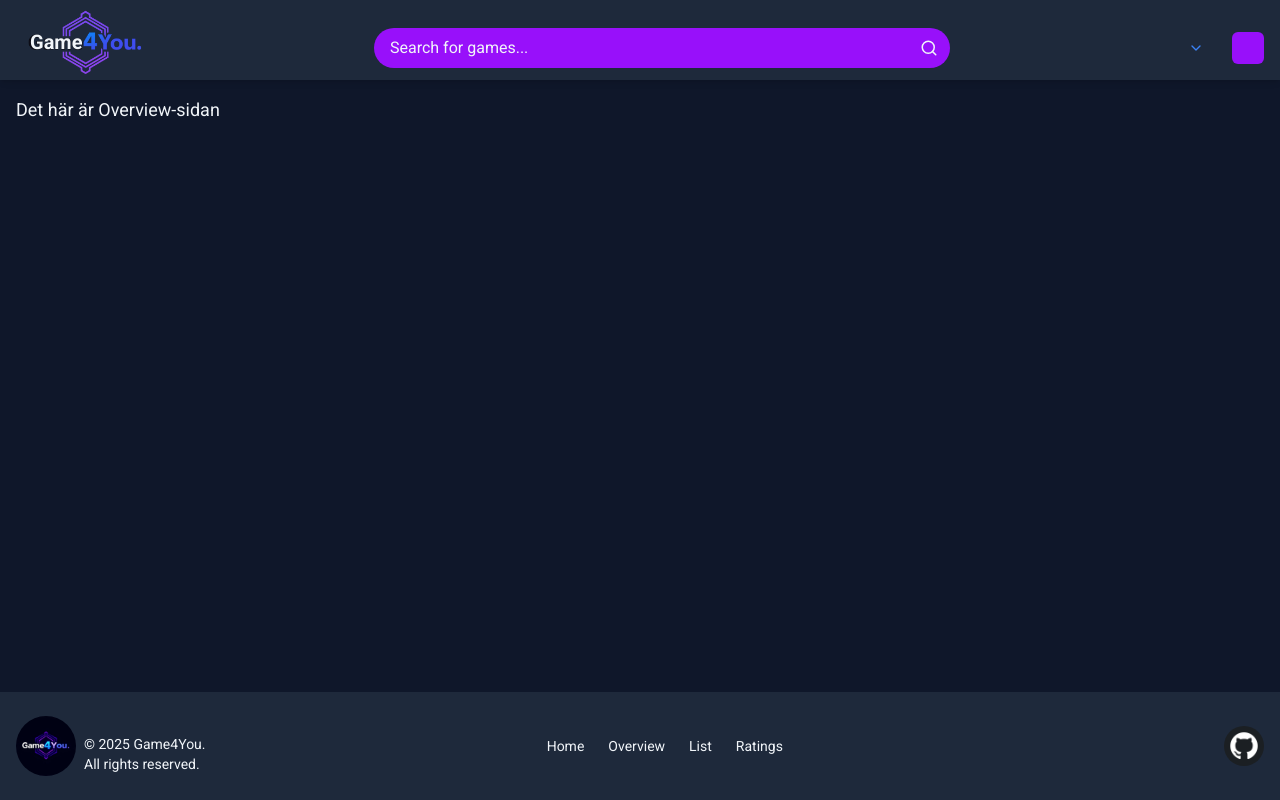
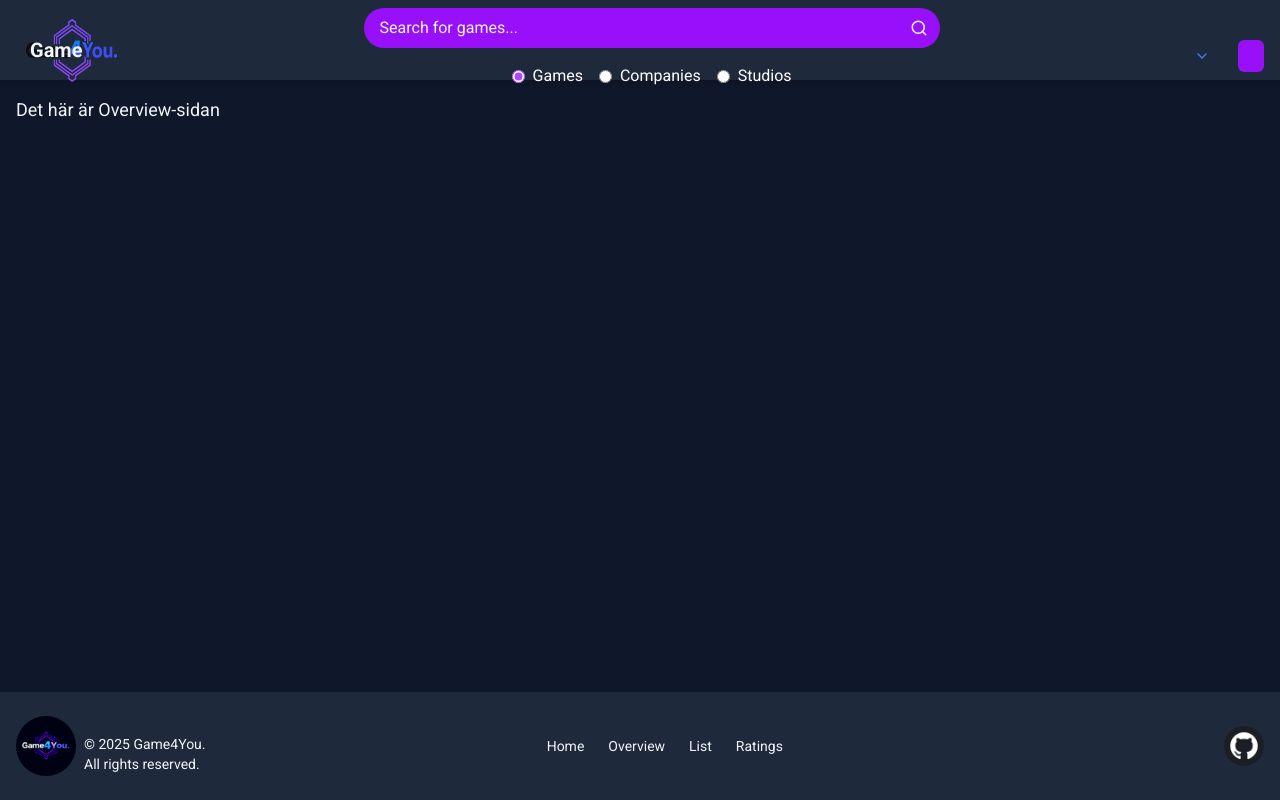
Before and after one commit to EmilHakanzon/Game4You, a Next.js app in the folder api-project-f24/: page /overview in a window 1280 px wide. Built offline with nearby package versions, Linux system fonts and the light colour scheme.

Commit message:
Refactor enhance SearchBar functionality with category selection and search results display

```diff
--- a/api-project-f24/src/app/page.tsx
+++ b/api-project-f24/src/app/page.tsx
@@ -1,8 +1,7 @@
+
 import CardHome from "@/ui/cardHome";
 
-export default async function HomePage() {
 
-  return (
-    <CardHome />
-  );
+export default function HomePage() {
+  return <CardHome />;
 }
--- a/api-project-f24/src/components/nav/navbar.tsx
+++ b/api-project-f24/src/components/nav/navbar.tsx
@@ -2,7 +2,7 @@
 
 import DropDown from "@/ui/dropdown";
 import LogoNav from "@/ui/logoNav";
-import SearchBar from "@/ui/searchbar";
+import { SearchBar } from "@/ui/searchbar";
 
 export default function Navbar() {
   return (
--- /dev/null
+++ b/api-project-f24/src/ui/searchREsult.tsx
@@ -0,0 +1,55 @@
+import Image from "next/image";
+import type { Game } from "../types/types";
+
+interface SearchResultProps {
+  results: any[];
+  category: "Games" | "Companies" | "Studios";
+
+}
+
+export const SearchResults = ({ results, category }: SearchResultProps) => {
+  if (!results.length)
+    return <p className="text-white mt-4">No results found.</p>;
+
+  return (
+    <div className="grid grid-cols-1 sm:grid-cols-2 lg:grid-cols-3 gap-6 mt-6">
+      {results.map((item) => {
+        if (category === "Games") {
+          const game = item as Game;
+          return (
+            <div
+              key={game.id}
+              className="bg-purple-700 rounded-xl p-4 shadow-md text-white"
+            >
+              <h2 className="text-lg font-semibold mb-2">{game.name}</h2>
+              {game.cover?.url && (
+                <Image
+                  src={`https:${game.cover.url.replace("t_thumb", "t_cover_big")}`}
+                  alt={game.name}
+                  width={200}
+                  height={200}
+                  className="rounded-md mb-2"
+                />
+              )}
+            </div>
+          );
+        }
+
+        // fallback för andra kategorier
+        return (
+          <div
+            key={item.id}
+            className="bg-purple-700 rounded-xl p-4 shadow-md text-white"
+          >
+            <h2 className="text-lg font-semibold mb-2">{item.name}</h2>
+            {item.description && (
+              <p className="text-sm text-gray-300">
+                {item.description.slice(0, 100)}...
+              </p>
+            )}
+          </div>
+        );
+      })}
+    </div>
+  );
+};
--- a/api-project-f24/src/ui/searchbar.tsx
+++ b/api-project-f24/src/ui/searchbar.tsx
@@ -2,29 +2,68 @@
 
 import { Search } from "lucide-react";
 import { useState } from "react";
+import { searchFromIGDB } from "@/app/api/lib/igdbSearh";
+import { SearchResults } from "@/ui/searchREsult";
 
 export const SearchBar = () => {
   const [search, setSearch] = useState("");
-  const [selected, setSelected] = useState("");
+  const [selected, setSelected] = useState<"Games" | "Companies" | "Studios">(
+    "Games",
+  );
+  const [results, setResults] = useState<any[]>([]);
+
+  const handleSearch = async () => {
+    if (!search) return;
+    try {
+      const data = await searchFromIGDB(search, selected);
+      setResults(data);
+    } catch (err) {
+      console.error(err);
+    }
+  };
+
   return (
-    <div className="flex-1 flex items-center justify-center">
+    <div className="flex flex-col items-center w-full px-4">
+
+      {/* Sökfält */}
       <div className="relative w-full max-w-xl flex items-center">
-        {/* Input */}
         <input
           type="text"
           value={search}
           onChange={(e) => setSearch(e.target.value)}
-          placeholder="Search for games..."
+          onKeyDown={(e) => e.key === "Enter" && handleSearch()}
+          placeholder={`Search for ${selected.toLowerCase()}...`}
           className="w-full pl-4 pr-10 py-2 rounded-full bg-purple-600 text-[#F1F5F9] placeholder-[#F1F5F9] focus:outline-none"
         />
-        {/* Sökikon */}
         <Search
-          className="absolute right-3 top-1/2 -translate-y-1/2 text-[#F1F5F9]"
+          className="absolute right-3 top-1/2 -translate-y-1/2 text-[#F1F5F9] cursor-pointer"
           size={18}
+          onClick={handleSearch}
         />
       </div>
+      {/* Checkbox-grupp */}
+      <div className="flex gap-4 my-4">
+        {["Games", "Companies", "Studios"].map((option) => (
+          <label key={option} className="text-white flex gap-2 items-center">
+            <input
+              type="radio"
+              name="category"
+              value={option}
+              checked={selected === option}
+              onChange={() => setSelected(option as any)}
+              className="accent-purple-500"
+            />
+            {option}
+          </label>
+        ))}
+      </div>
+
+      {/* Resultat */}
+      {results.length > 0 && (
+        <div className="w-full max-w-6xl">
+          <SearchResults results={results} category={selected} />
+        </div>
+      )}
     </div>
   );
 };
-
-export default SearchBar;
```
